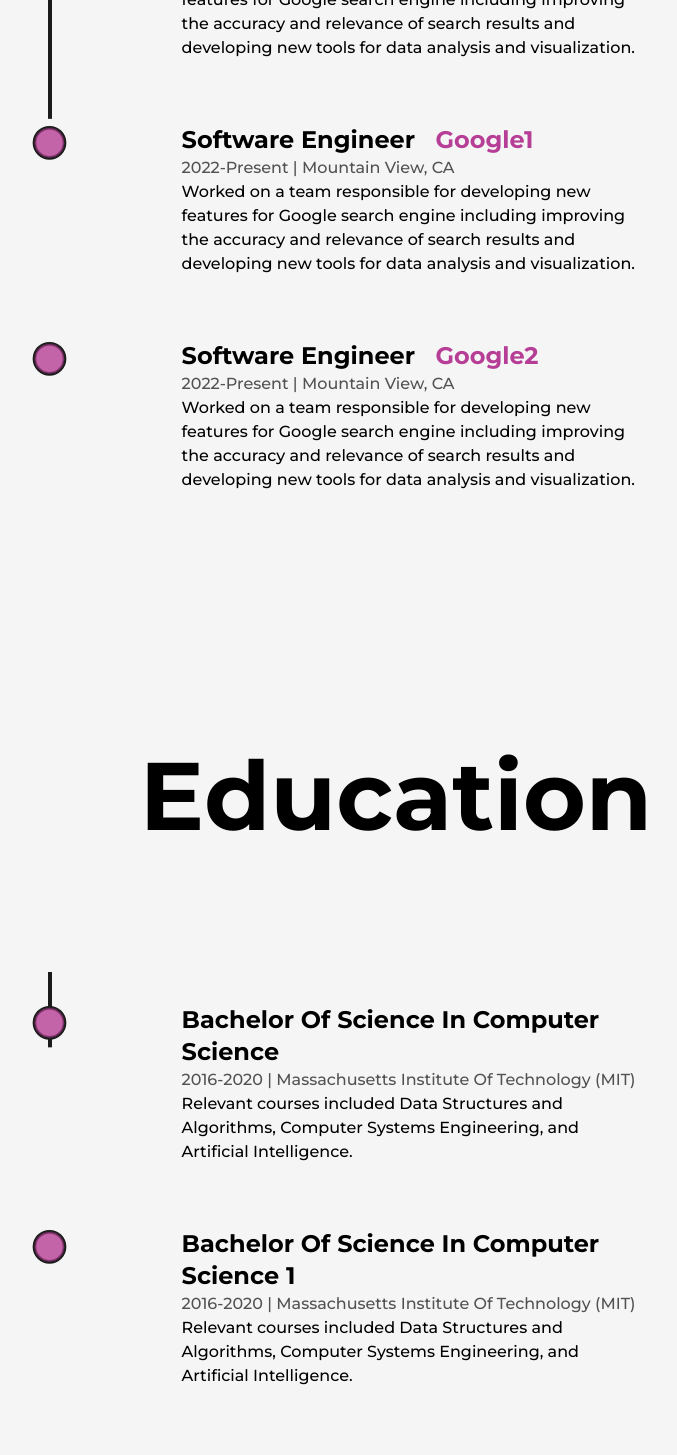
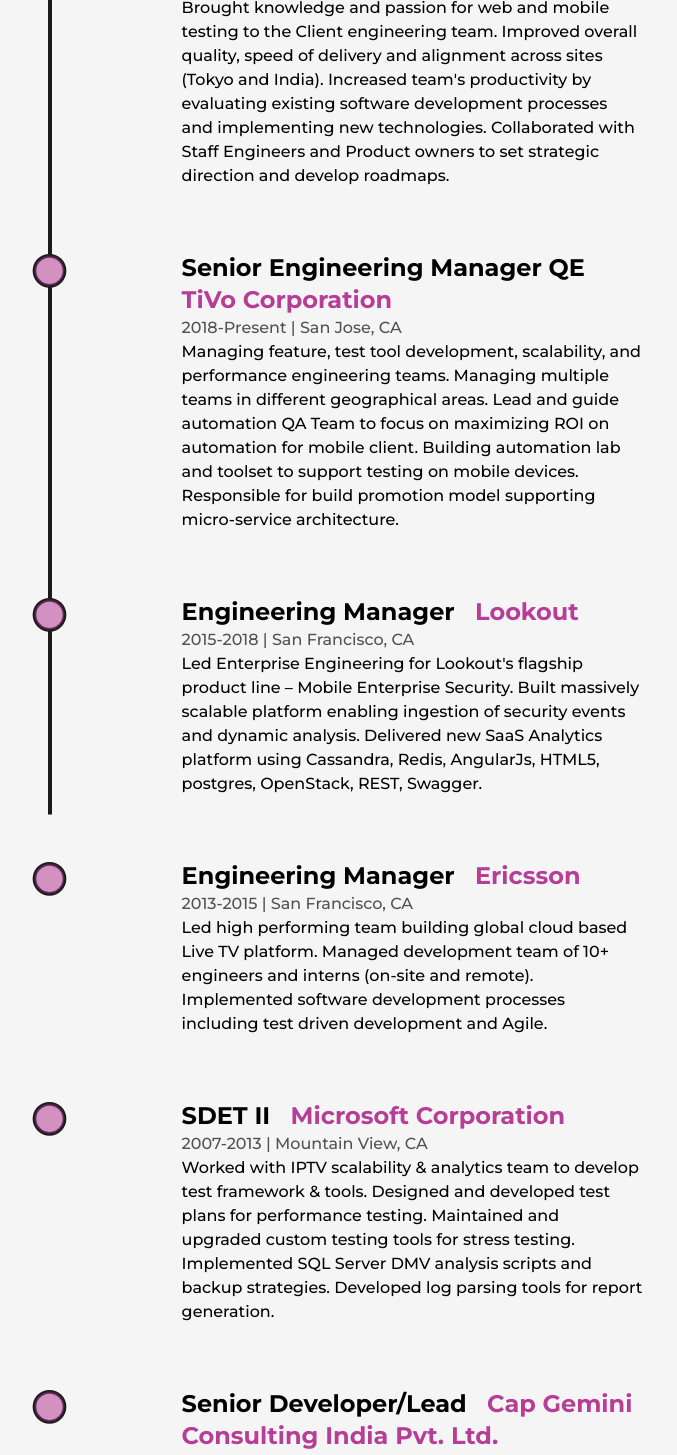
Before and after one commit to rajpoojary/raj_io_v2, a Next.js app: page /about in a window 1280 px wide. Shown: the part 2880-4335 px from the top of the page, without its empty margins (244-921 px from the left). Built offline with nearby package versions, Linux system fonts and the light colour scheme.

Commit message:
Fix experience section formatting and alignment

```diff
--- a/src/components/Education.js
+++ b/src/components/Education.js
@@ -1,4 +1,4 @@
-import React, {useRef } from 'react'
+import React, {useRef, useEffect, useState } from 'react'
 import {useScroll,motion} from 'framer-motion'
 import LiIcon from './LiIcon'
 
@@ -20,13 +20,62 @@
         </li>
 }
 
-
 const Education = () => {
     const ref = useRef(null)
     const { scrollYProgress } = useScroll({
         target: ref,
         offset: ['start end', 'center start']
     });
+
+    const [educations, setEducations] = useState([]);
+
+    useEffect(() => {
+        const fetchEducations = async () => {
+            try {
+                const response = await fetch('/All-Texts/pages.txt');
+                const text = await response.text();
+                const educationSection = text.split('EDUCATION:')[1].split('PROJECTS PAGE:')[0];
+                const educationLines = educationSection.split('\n').filter(line => line.trim());
+
+                const parsedEducations = [];
+                let currentEducation = {};
+
+                educationLines.forEach(line => {
+                    if (line.trim() && !line.includes('Technical Skills:')) {
+                        if (line.includes('|')) {
+                            if (Object.keys(currentEducation).length > 0) {
+                                parsedEducations.push(currentEducation);
+                            }
+                            const [type, time] = line.split('|');
+                            currentEducation = {
+                                type: type.trim(),
+                                time: time.trim(),
+                                place: '',
+                                info: ''
+                            };
+                        } else if (currentEducation.type) {
+                            if (!currentEducation.place) {
+                                currentEducation.place = line.trim();
+                            } else {
+                                currentEducation.info = line.trim();
+                            }
+                        }
+                    }
+                });
+
+                if (Object.keys(currentEducation).length > 0) {
+                    parsedEducations.push(currentEducation);
+                }
+
+                setEducations(parsedEducations);
+            } catch (error) {
+                console.error('Error fetching educations:', error);
+            }
+        };
+
+        fetchEducations();
+    }, []);
+
     return (
         <div className='my-64'>
             <h2 className='font-bold text-8xl mb-32 w-full text-center'>Education</h2>
@@ -34,23 +83,19 @@
             <div ref={ref} className='w-[75%] mx-auto relative'>
                 <motion.div style={{scaleY: scrollYProgress}} className='absolute left-9 top-0 w-[4px] h-full bg-dark origin-top'></motion.div>
                 <ul className='w-full flex flex-col items-start justify-between ml-4'>
+                    {educations.map((edu, index) => (
                         <Details
-            type='Bachelor Of Science In Computer Science'
-            time='2016-2020'
-            place='Massachusetts Institute Of Technology (MIT)'
-            info='Relevant courses included Data Structures and Algorithms, Computer Systems Engineering, and Artificial
-            Intelligence.' />
-         <Details
-            type='Bachelor Of Science In Computer Science 1'
-            time='2016-2020'
-            place='Massachusetts Institute Of Technology (MIT)'
-            info='Relevant courses included Data Structures and Algorithms, Computer Systems Engineering, and Artificial
-            Intelligence.' />
+                            key={index}
+                            type={edu.type}
+                            time={edu.time}
+                            place={edu.place}
+                            info={edu.info}
+                        />
+                    ))}
                 </ul>
             </div>
-
         </div>
-  )
+    );
 }
 
 export default Education
--- a/src/components/Experience.js
+++ b/src/components/Experience.js
@@ -1,12 +1,12 @@
-import React, {useRef } from 'react'
+import React, {useRef, useEffect, useState } from 'react'
 import {useScroll,motion} from 'framer-motion'
 import LiIcon from './LiIcon'
 
 const Details =({position,company,companyLink,time,address,work}) => {
     const ref = useRef(null);
-    return <li ref={ref} className='my-8 first:mt-0: last:mb-0 w-[60%] mx-auto flex flex-col items-center justify-between'>
+    return <li ref={ref} className='my-8 first:mt-0: last:mb-0 w-[60%] mx-auto flex flex-col items-start justify-between'>
             <LiIcon reference={ref}/>
-            <motion.div initial={{y:50}} whileInView={{y:0}} transition={{duration:0.5, type:'spring'}}>
+            <motion.div initial={{y:50}} whileInView={{y:0}} transition={{duration:0.5, type:'spring'}} className='w-full'>
                 <h3 className='capitalize font-bold text-2xl'>
                     {position} &nbsp; <a href={companyLink} target='_blank' className='text-primary capitalize'>{company}</a>
                 </h3>
@@ -20,13 +20,81 @@
         </li>
 }
 
-
 const Experience = () => {
     const ref = useRef(null)
     const { scrollYProgress } = useScroll({
         target: ref,
         offset: ['start end', 'center start']
     });
+
+    const [experiences, setExperiences] = useState([]);
+
+    useEffect(() => {
+        const fetchExperiences = async () => {
+            try {
+                const response = await fetch('/All-Texts/pages.txt');
+                const text = await response.text();
+                const experienceSection = text.split('EXPERIENCE:')[1].split('EDUCATION:')[0];
+                const experienceLines = experienceSection.split('\n')
+                    .filter(line => line.trim() && !line.includes('--------------------------------------------------------------'));
+
+                const parsedExperiences = [];
+                let currentExperience = {};
+                let isPreviousExperience = false;
+
+                experienceLines.forEach(line => {
+                    const trimmedLine = line.trim();
+
+                    if (trimmedLine === 'Previous Experience:') {
+                        isPreviousExperience = true;
+                        return;
+                    }
+
+                    if (trimmedLine.includes('@') || (isPreviousExperience && trimmedLine && !trimmedLine.includes('|'))) {
+                        if (Object.keys(currentExperience).length > 0) {
+                            parsedExperiences.push(currentExperience);
+                        }
+
+                        let position, company;
+                        if (trimmedLine.includes('@')) {
+                            [position, company] = trimmedLine.split('@');
+                        } else {
+                            const parts = trimmedLine.split(/\s{2,}/);
+                            position = parts[0];
+                            company = parts[1];
+                        }
+
+                        currentExperience = {
+                            position: position.trim(),
+                            company: company.trim(),
+                            companyLink: '#',
+                            time: '',
+                            address: '',
+                            work: '',
+                            isPrevious: isPreviousExperience
+                        };
+                    } else if (trimmedLine.includes('|')) {
+                        const [time, address] = trimmedLine.split('|');
+                        currentExperience.time = time.trim();
+                        currentExperience.address = address.trim();
+                    } else if (trimmedLine && !trimmedLine.includes('Previous Experience:')) {
+                        currentExperience.work = trimmedLine;
+                    }
+                });
+
+                if (Object.keys(currentExperience).length > 0) {
+                    parsedExperiences.push(currentExperience);
+                }
+
+                setExperiences(parsedExperiences);
+            } catch (error) {
+                console.error('Error fetching experiences:', error);
+            }
+        };
+
+        fetchExperiences();
+    }, []);
+
     return (
         <div className='my-64'>
             <h2 className='font-bold text-8xl mb-32 w-full text-center'>Experience</h2>
@@ -34,32 +102,21 @@
             <div ref={ref} className='w-[75%] mx-auto relative'>
                 <motion.div style={{scaleY: scrollYProgress}} className='absolute left-9 top-0 w-[4px] h-full bg-dark origin-top'></motion.div>
                 <ul className='w-full flex flex-col items-start justify-between ml-4'>
+                    {experiences.map((exp, index) => (
                         <Details
-            position='Software Engineer'  company='Google'
-            companyLink='www.google.com'
-            time='2022-Present' address='Mountain View, CA'
-            work='Worked on a team responsible for developing new features for Google
-            search engine including improving the accuracy and relevance of search results and
-            developing new tools for data analysis and visualization.' />
-         <Details
-            position='Software Engineer'  company='Google1'
-            companyLink='www.google.com'
-            time='2022-Present' address='Mountain View, CA'
-            work='Worked on a team responsible for developing new features for Google
-            search engine including improving the accuracy and relevance of search results and
-            developing new tools for data analysis and visualization.' />
-        <Details
-            position='Software Engineer'  company='Google2'
-            companyLink='www.google.com'
-            time='2022-Present' address='Mountain View, CA'
-            work='Worked on a team responsible for developing new features for Google
-            search engine including improving the accuracy and relevance of search results and
-            developing new tools for data analysis and visualization.' />
+                            key={index}
+                            position={exp.position}
+                            company={exp.company}
+                            companyLink={exp.companyLink}
+                            time={exp.time}
+                            address={exp.address}
+                            work={exp.work}
+                        />
+                    ))}
                 </ul>
             </div>
-
         </div>
-  )
+    );
 }
 
 export default Experience
```
Also changed, not shown: public/All-Texts/pages.txt. Lines whose indentation alone changed are shown as unchanged.
